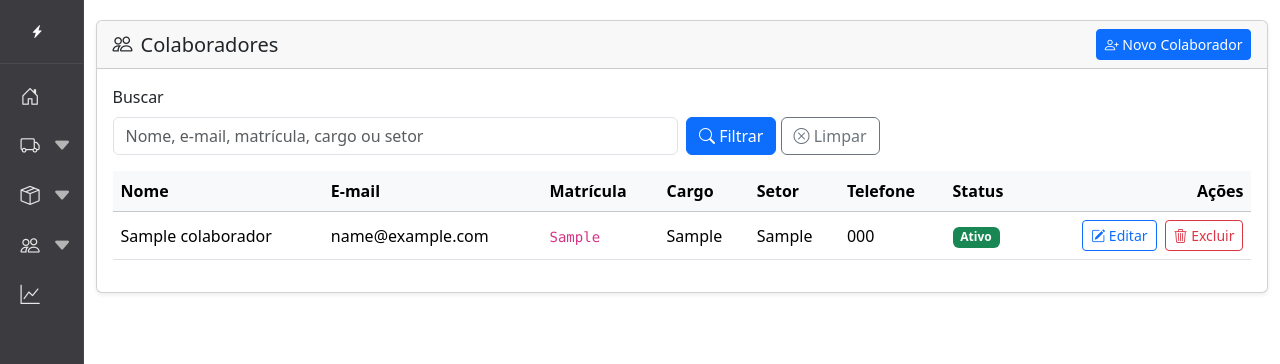
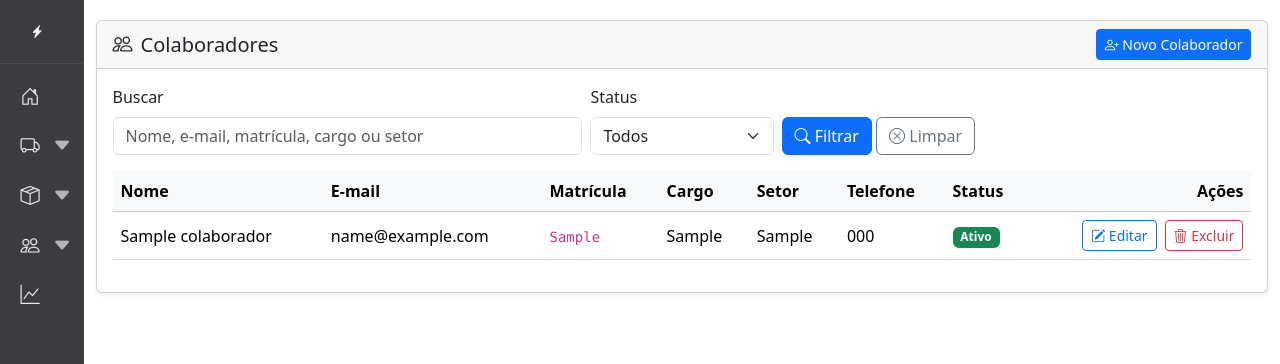
Before and after one commit to mayckon-azzi/django-sistema-controle-epi, a Django app: page /colaboradores/ in a window 1280 px wide. Shown: the part 56-420 px from the top of the page. Run offline with Django 5.2, Linux system fonts and the light colour scheme; a user stored in the database is signed in; tables that the repository leaves empty hold one stand-in row (values such as "Sample post"); grey boxes marked "Sample" are stand-in pictures.

Commit message:
fix: ajuste para filtro de status ativo ou inativo na lista de colaboradores

```diff
--- a/app_colaboradores/forms.py
+++ b/app_colaboradores/forms.py
@@ -52,11 +52,9 @@ class ColaboradorForm(forms.ModelForm):
             "ativo": forms.CheckboxInput(),
         }
 
-
     def __init__(self, *args, **kwargs):
         super().__init__(*args, **kwargs)
         _bootstrapify_fields(self)
-
 
     def clean_matricula(self):
         value = (self.cleaned_data.get("matricula") or "").strip().upper()
--- a/app_colaboradores/views.py
+++ b/app_colaboradores/views.py
@@ -57,6 +57,8 @@ class ListaColaboradoresView(LoginRequiredMixin, PermissionRequiredMixin, ListVi
     def get_queryset(self):
         qs = super().get_queryset().select_related("user")
         q = (self.request.GET.get("q") or "").strip()
+        ativo = self.request.GET.get("ativo", "").strip()
+
         if q:
             from django.db.models import Q
 
@@ -67,8 +69,19 @@ class ListaColaboradoresView(LoginRequiredMixin, PermissionRequiredMixin, ListVi
                 | Q(cargo__icontains=q)
                 | Q(setor__icontains=q)
             )
+
+        if ativo == "1":  # apenas ativos
+            qs = qs.filter(ativo=True)
+        elif ativo == "0":  # apenas inativos
+            qs = qs.filter(ativo=False)
+
         return qs.order_by("nome", "id")
 
+    def get_context_data(self, **kwargs):
+        ctx = super().get_context_data(**kwargs)
+        ctx["q"] = self.request.GET.get("q", "")
+        ctx["ativo"] = self.request.GET.get("ativo", "")
+        return ctx
 
     def handle_no_permission(self):
         if not self.request.user.is_authenticated:
--- a/templates/app_colaboradores/pages/list.html
+++ b/templates/app_colaboradores/pages/list.html
@@ -18,11 +18,21 @@
 
   <div class="card-body">
     <form method="get" class="row g-2 align-items-end mb-3">
-      <div class="col-12 col-md-8 col-lg-6">
+      <div class="col-12 col-md-6 col-lg-5">
         <label class="form-label">Buscar</label>
         <input type="text" name="q" value="{{ q }}" class="form-control"
                placeholder="Nome, e-mail, matrícula, cargo ou setor">
       </div>
+
+      <div class="col-12 col-md-3 col-lg-2">
+        <label class="form-label" for="id_ativo">Status</label>
+        <select name="ativo" id="id_ativo" class="form-select">
+          <option value="" {% if ativo == "" or not ativo %}selected{% endif %}>Todos</option>
+          <option value="1" {% if ativo == "1" %}selected{% endif %}>Ativos</option>
+          <option value="0" {% if ativo == "0" %}selected{% endif %}>Inativos</option>
+        </select>
+      </div>
+
       <div class="col-12 col-md-auto">
         <button class="btn btn-primary" type="submit"><i class="bi bi-search"></i> Filtrar</button>
         <a class="btn btn-outline-secondary" href="{% url 'app_colaboradores:lista' %}">
```
